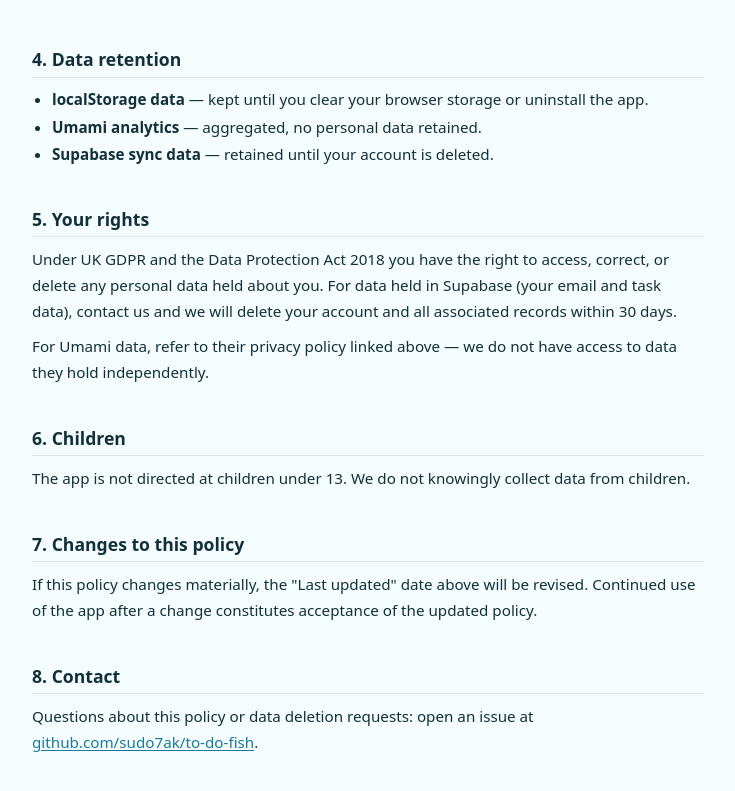
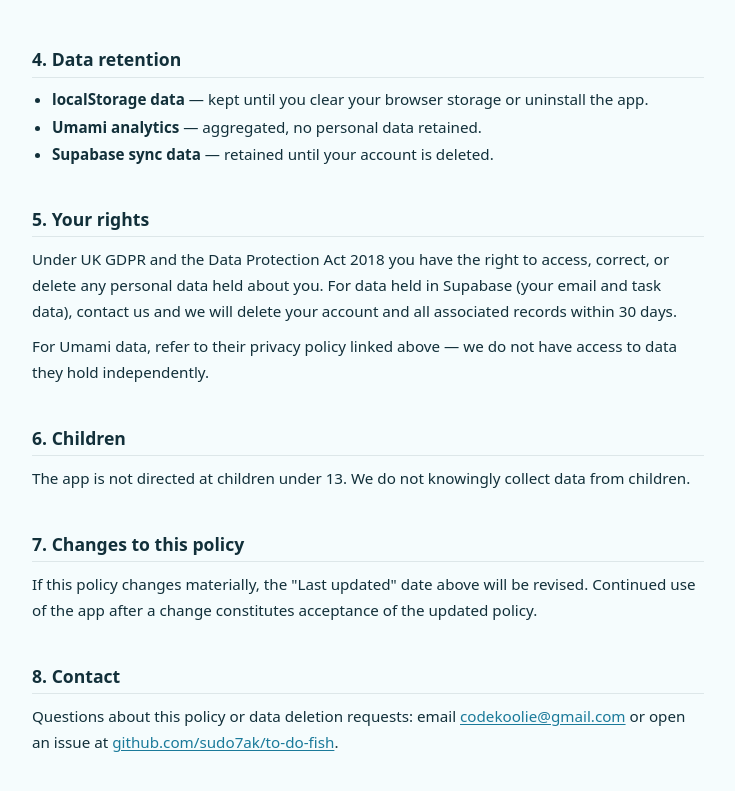
Before and after one commit to sudo7ak/to-do-fish, a SvelteKit app: page /privacy in a window 1280 px wide. Shown: the part 1504-2295 px from the top of the page, without its empty margins (272-1007 px from the left). Built offline with nearby package versions, Linux system fonts and the light colour scheme.

Commit message:
feat: add maill to

```diff
--- a/src/routes/privacy/+page.svelte
+++ b/src/routes/privacy/+page.svelte
@@ -142,6 +142,7 @@
 		<h2>8. Contact</h2>
 		<p>
 			Questions about this policy or data deletion requests:
+			email <a href="mailto:codekoolie@gmail.com">codekoolie@gmail.com</a> or
 			open an issue at
 			<a href="https://github.com/sudo7ak/to-do-fish/issues" target="_blank" rel="noopener noreferrer">github.com/sudo7ak/to-do-fish</a>.
 		</p>
```
